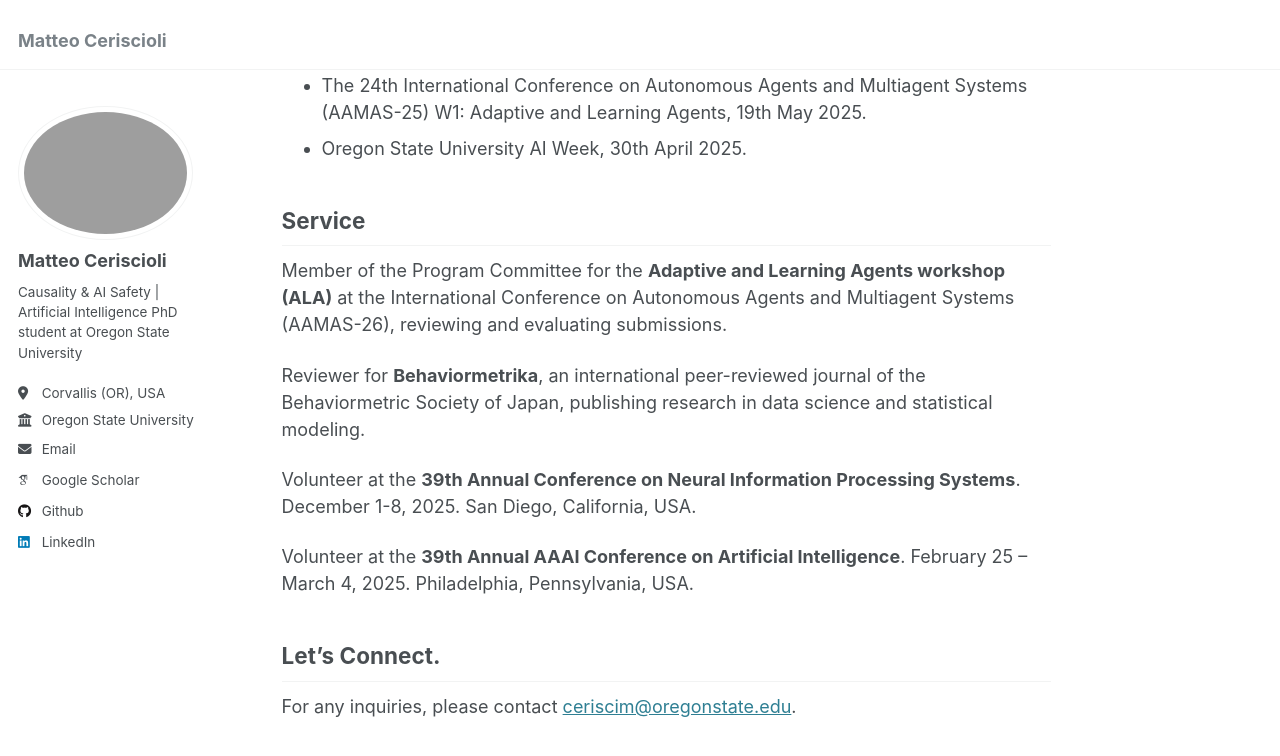
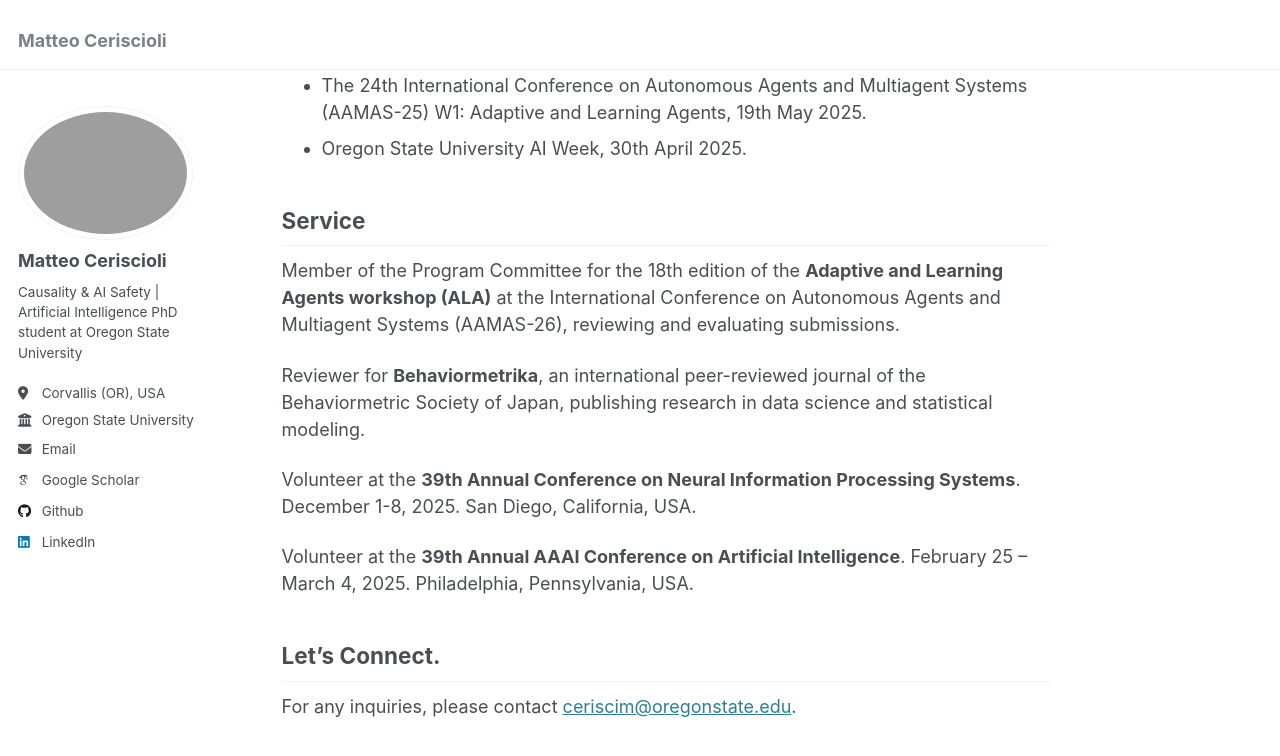
Before and after one commit to matteoceriscioli/matteoceriscioli.github.io, a Jekyll site: the page built from _pages/about.md, in a window 1280 px wide and 900 px high, scrolled down 1707 px. Shown: the top 756 px of the window. Built offline with Jekyll 4.4.1, drawn with Linux system fonts in a browser that asks for light colours; some web fonts are replaced.

Commit message:
Update about.md

```diff
--- a/_pages/about.md
+++ b/_pages/about.md
@@ -43,7 +43,7 @@
 - Oregon State University AI Week, 30th April 2025.
 
 ## Service
-Member of the Program Committee for the **Adaptive and Learning Agents workshop (ALA)** at the International Conference on Autonomous Agents and Multiagent Systems (AAMAS-26), reviewing and evaluating submissions.
+Member of the Program Committee for the 18th edition of the **Adaptive and Learning Agents workshop (ALA)** at the International Conference on Autonomous Agents and Multiagent Systems (AAMAS-26), reviewing and evaluating submissions.
 
 Reviewer for **Behaviormetrika**, an international peer-reviewed journal of the Behaviormetric Society of Japan, publishing research in data science and statistical modeling.
 
```
